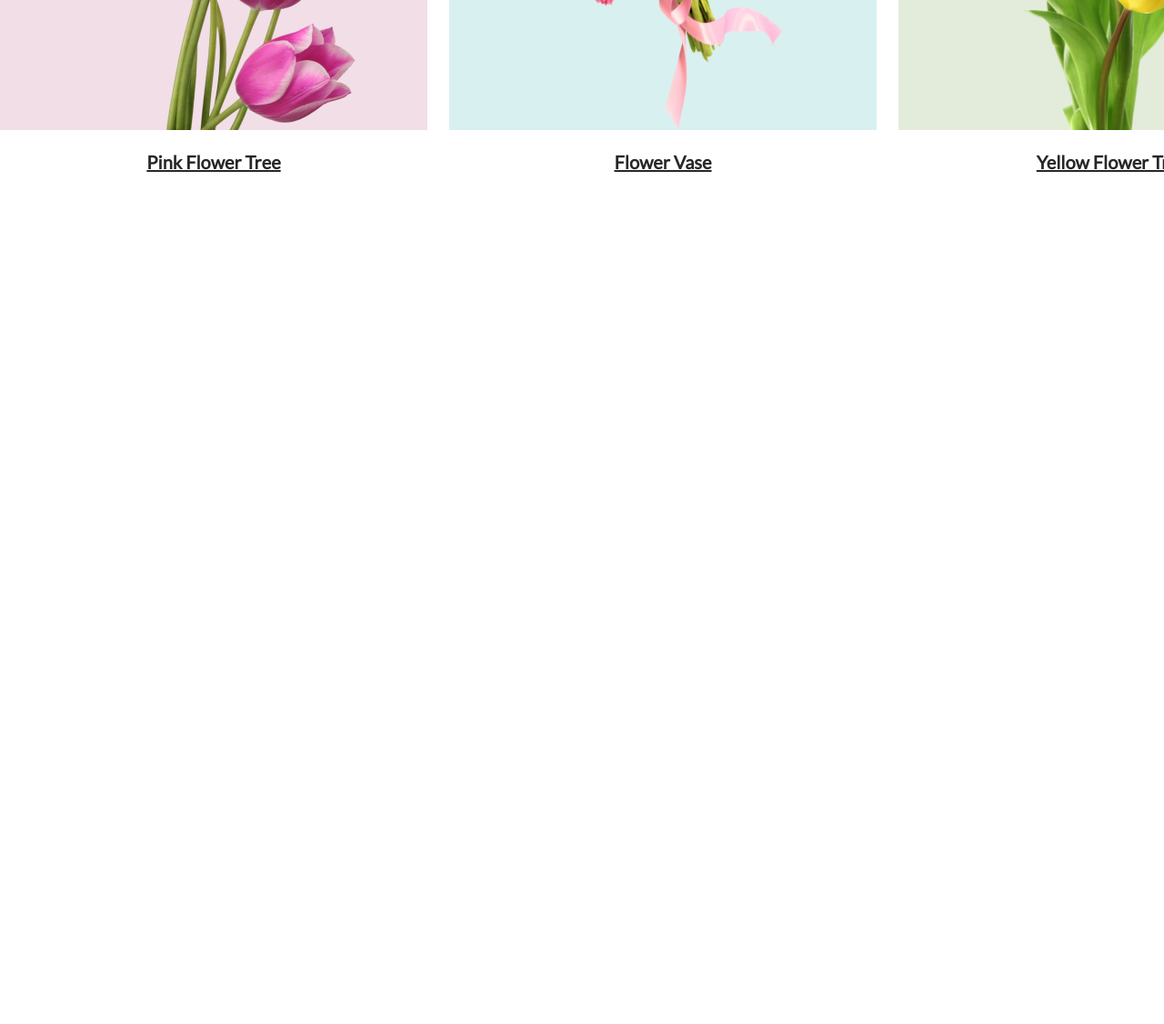
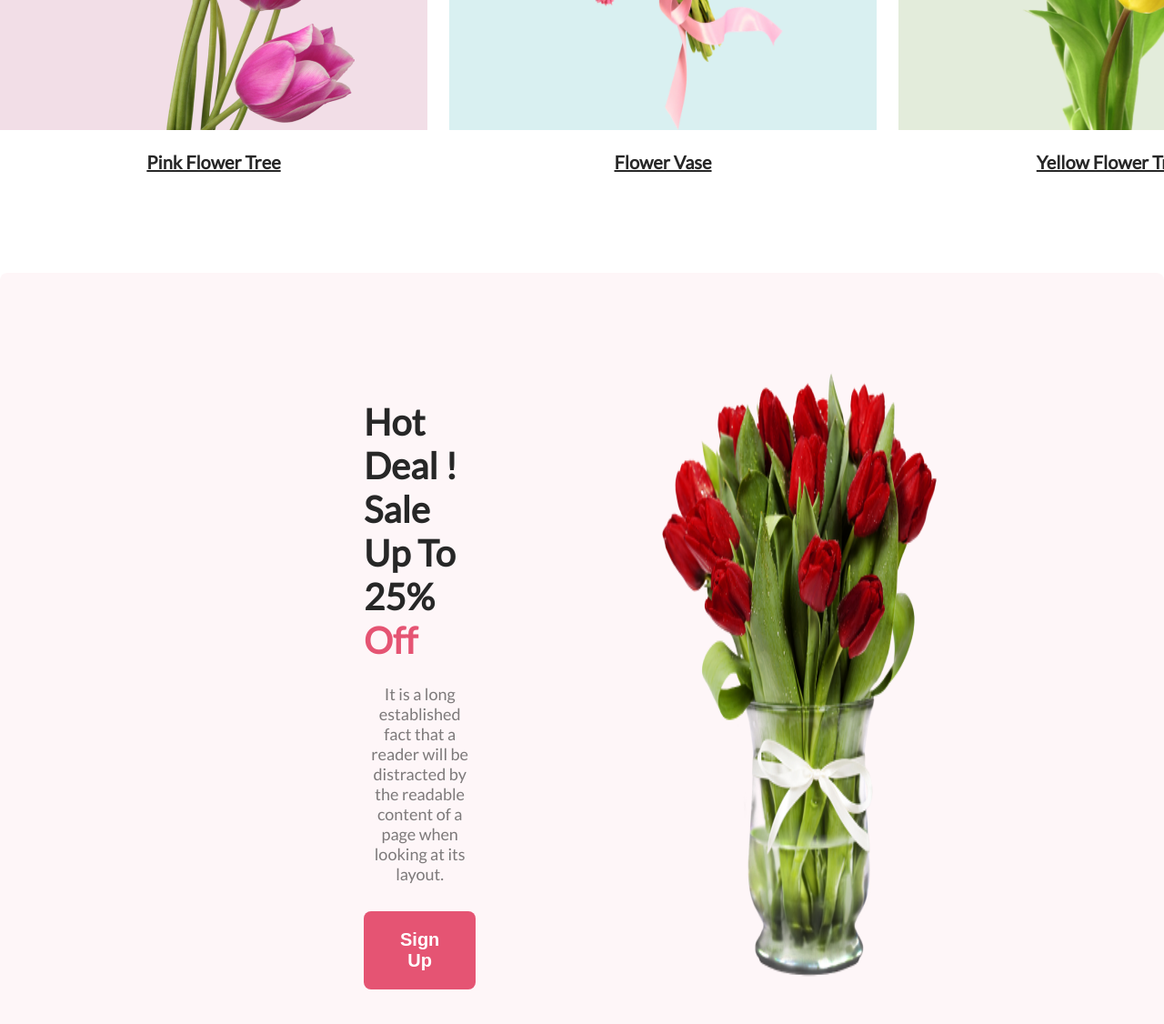
Before and after one commit to afroza-sultana/flower-assignment, a plain HTML site: page index.html in a window 1280 px wide. Shown: the part 1598-2724 px from the top of the page at 91% size. Before the commit the page ends 1898 px from the top, so only its background shows below. Drawn offline with Linux system fonts and the light colour scheme.

Commit message:
hot deal section added

```diff
--- a/index.html
+++ b/index.html
@@ -49,6 +49,17 @@
                     </div>
                 </div>
         </section>
+        <!-- Hot Deal section -->
+        <section class="hot-deal-section">
+            <div class="hot-deal-container">
+                <div class="deal-details">
+                    <h3 class="deal-title">Hot Deal ! Sale Up To 25% <span class="primary-color">Off</span></h3>
+                    <p class="deal-description">It is a long established fact that a reader will be distracted by the readable content of a page when looking at its layout.</p>
+                    <button class="btn-primary">Sign Up</button>
+                </div>
+                <img src="assets/deal.png" alt="">
+            </div>
+        </section>
     </main>
     <!-- footer section -->
     <footer>
--- a/styles/style.css
+++ b/styles/style.css
@@ -82,3 +82,35 @@ body{
 #featured-img-three{
     background-color: rgba(71, 125, 17, 0.15);
 }
+/* Hot Deal section */
+.hot-deal-section{
+    border-radius: 8px;
+    background-color: rgba(229, 84, 115, 0.05);
+}
+.hot-deal-container{
+    display: flex;
+    gap: 200px;
+    padding: 100px 400px;
+}
+.deal-details{
+    display: flex;
+    flex-direction: column;
+    justify-content: center;
+    align-items: center;
+}
+.deal-title{
+    color: #272727;
+    font-size: 40px;
+    font-weight: 800;
+    margin-bottom: 0;
+}
+.primary-color{
+    color: #E55473;
+}
+.deal-description{
+    color: rgba(39, 39, 39, 0.60);
+    text-align: center;
+    font-size: 18px;
+    font-weight: 400;
+    margin: 24px 0 30px 0;
+}
```
Also changed, not shown: assets/deal.png (renamed from assets/pngwing 8.png).
